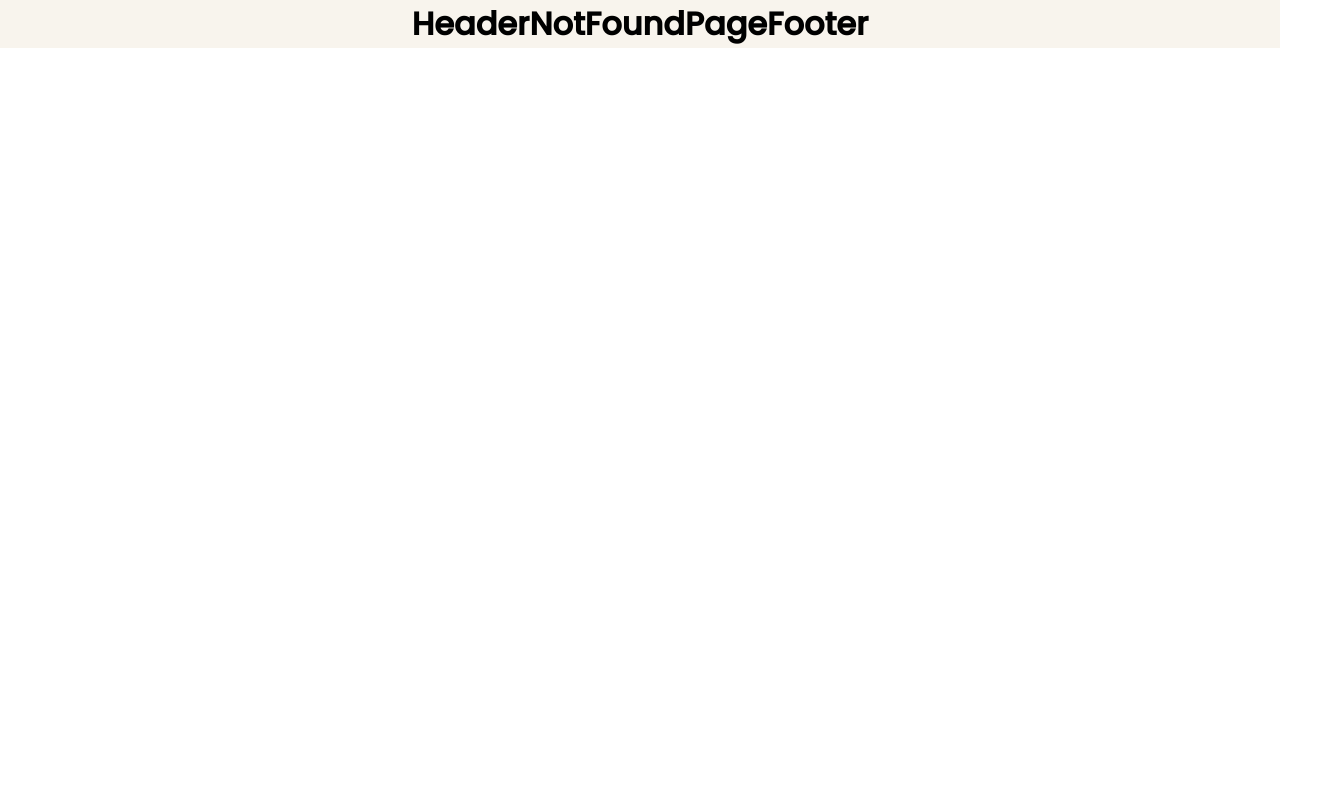
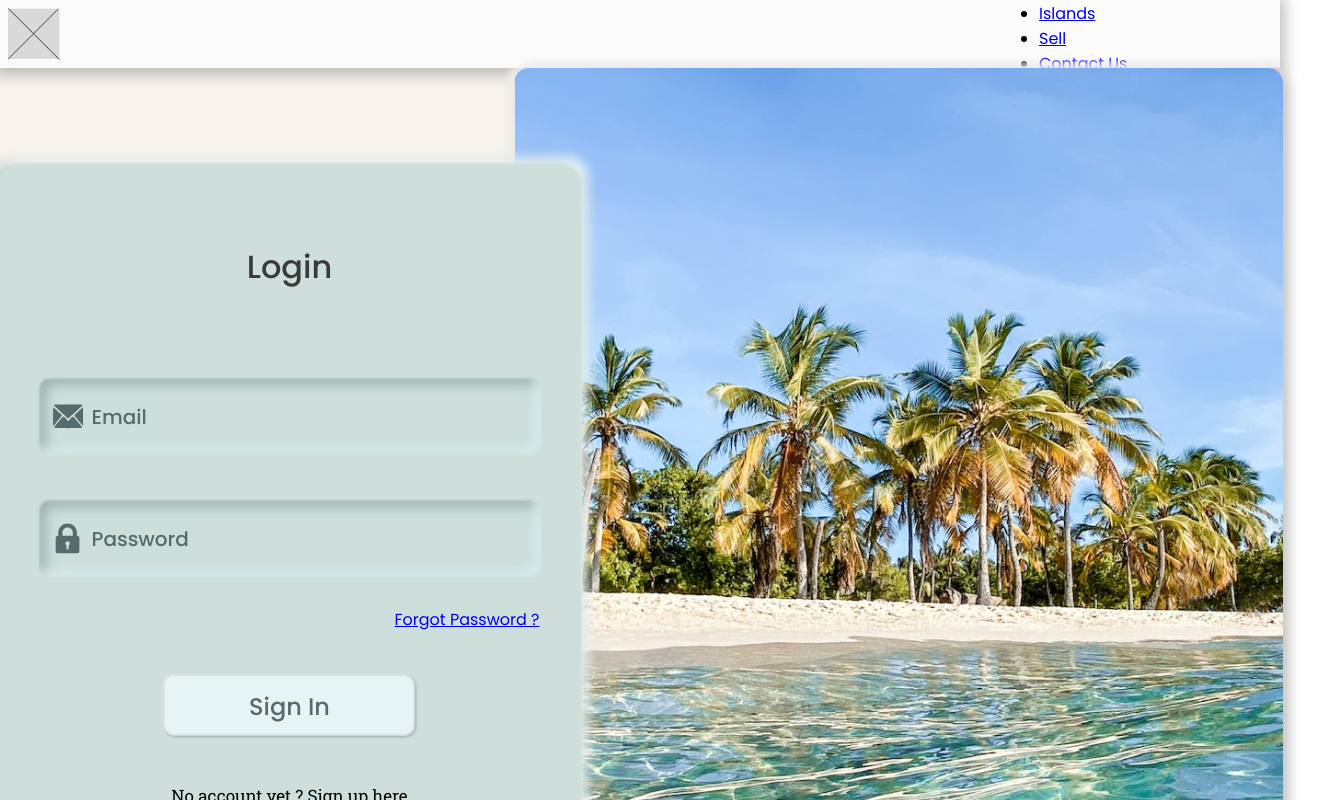
Before and after one commit to ruets/HeavenHaven, a React (Vite) app in the folder frontend/heaven-haven/: page /login in a window 1280 px wide. Shown: the top 800 px of the page, 1317 px wide, since content can reach past the window. Built offline with nearby package versions, Linux system fonts and the light colour scheme.

Commit message:
Header structure done, working on the styling

```diff
--- a/frontend/heaven-haven/src/App.jsx
+++ b/frontend/heaven-haven/src/App.jsx
@@ -14,6 +14,7 @@ function App() {
             <Header />
             <Routes>
                 <Route path="/" element={<LoginPage />} />
+                <Route path="login" element={<LoginPage />} />
                 <Route path="forgot" element={<ForgotPage />} />
                 <Route path="signup" element={<SignupPage />} />
                 <Route path="*" element={<NotFoundPage />} />
--- a/frontend/heaven-haven/src/App.scss
+++ b/frontend/heaven-haven/src/App.scss
@@ -1,3 +1,5 @@
 div.App {
     width: 100%;
+    display: flex;
+    flex-direction: column;
 }
--- a/frontend/heaven-haven/src/components/base/Header/Header.jsx
+++ b/frontend/heaven-haven/src/components/base/Header/Header.jsx
@@ -1,9 +1,25 @@
 import "./Header.scss";
+import Logo from "../../../assets/img/logo.png";
+import { Link } from "react-router-dom";
+import { SearchBar } from "../../fields/SearchBar/SearchBar";
+import { NavBar } from "../NavBar/NavBar";
+import { useState } from "react";
 
 export function Header() {
+    const [searchValue, setSearchValue] = useState("");
+
     return (
         <header>
-            <h1>Header</h1>
+            <Link to="/">
+                <img src={Logo} alt="Logo" />
+            </Link>
+            <div className="right">
+                <SearchBar
+                    value={searchValue}
+                    setInput={setSearchValue}
+                ></SearchBar>
+                <NavBar></NavBar>
+            </div>
         </header>
     );
 }
--- a/frontend/heaven-haven/src/components/base/Header/Header.scss
+++ b/frontend/heaven-haven/src/components/base/Header/Header.scss
@@ -0,0 +1,19 @@
+header {
+    display: flex;
+    align-items: center;
+    justify-content: space-between;
+    width: 100%;
+    height: 68px;
+    background: #fbfbfb;
+    box-shadow: 0px 2px 14px 5px rgba(0, 0, 0, 0.25);
+    padding: 0 8px 0 8px;
+
+    img {
+        width: 52px;
+    }
+}
+
+// logo link (has to have the same height as the image)
+header > a {
+    height: 52px;
+}
--- /dev/null
+++ b/frontend/heaven-haven/src/components/base/NavBar/NavBar.jsx
@@ -0,0 +1,30 @@
+import "./NavBar.scss";
+import { Link } from "react-router-dom";
+
+export function NavBar() {
+    return (
+        <nav>
+            <ul>
+                <li>
+                    <Link to="/islands">Islands</Link>
+                </li>
+                <li>
+                    <Link to="/sell">Sell</Link>
+                </li>
+                <li>
+                    <Link to="/contact">Contact Us</Link>
+                </li>
+                <li>
+                    <Link to="/login" className="btn-1">
+                        Log In
+                    </Link>
+                </li>
+                <li>
+                    <Link to="/signup" className="btn-2">
+                        Sign Up
+                    </Link>
+                </li>
+            </ul>
+        </nav>
+    );
+}
--- /dev/null
+++ b/frontend/heaven-haven/src/components/fields/SearchBar/SearchBar.jsx
@@ -0,0 +1,16 @@
+import "./SearchBar.scss";
+import SearchLogo from "../../../assets/img/search-icon.svg";
+
+export function SearchBar(props) {
+    return (
+        <div className="search-bar">
+            <input
+                name="search"
+                type="text"
+                value={props.value}
+                onChange={(e) => props.setInput(e.target.value)}
+            />
+            <img src={SearchLogo} alt="SearchLogo" />
+        </div>
+    );
+}
```
Also changed, not shown: frontend/heaven-haven/src/assets/img/logo.png (added), frontend/heaven-haven/src/assets/img/search-icon.svg (added), frontend/heaven-haven/src/components/base/NavBar/NavBar.scss (added), frontend/heaven-haven/src/components/fields/SearchBar/SearchBar.scss (added).
